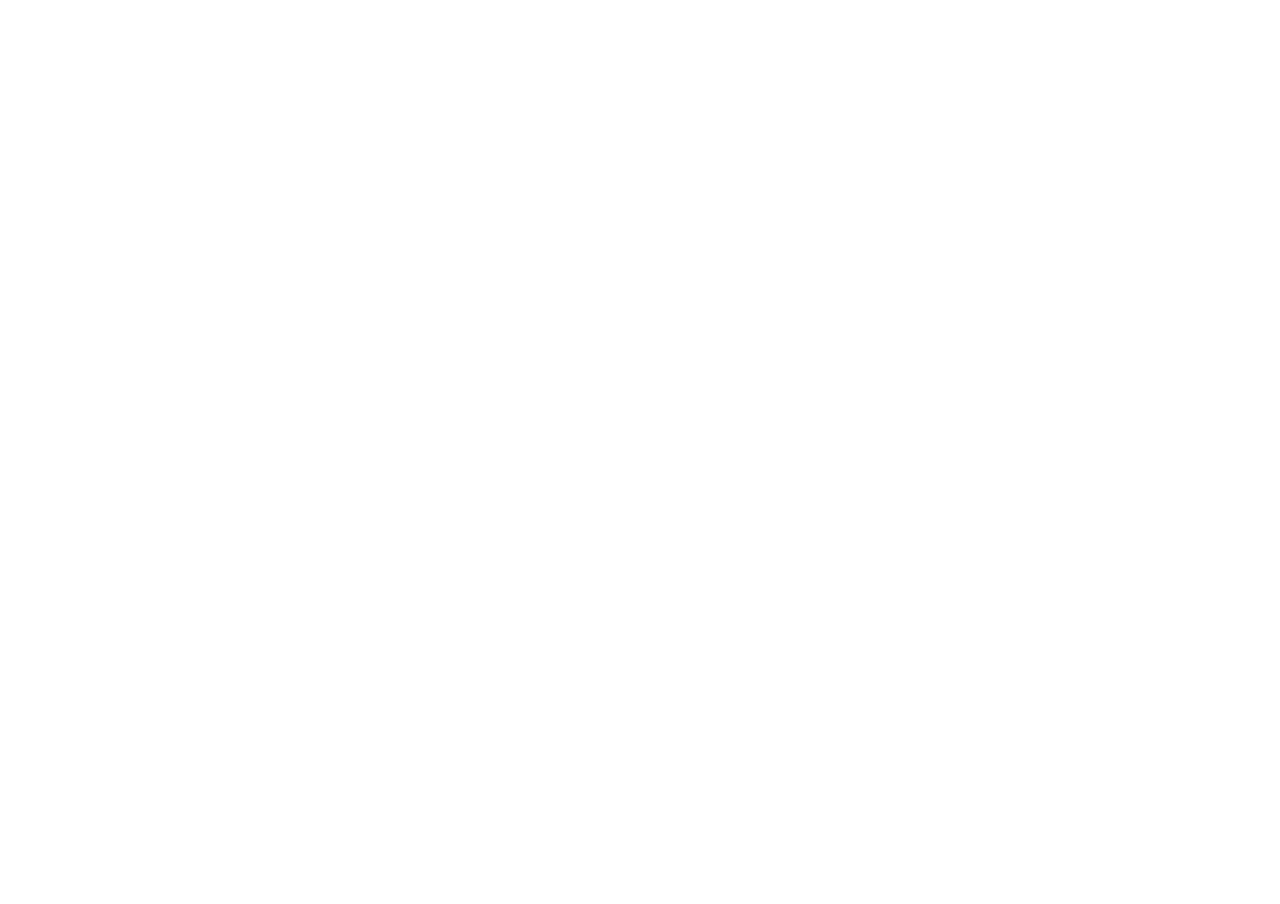
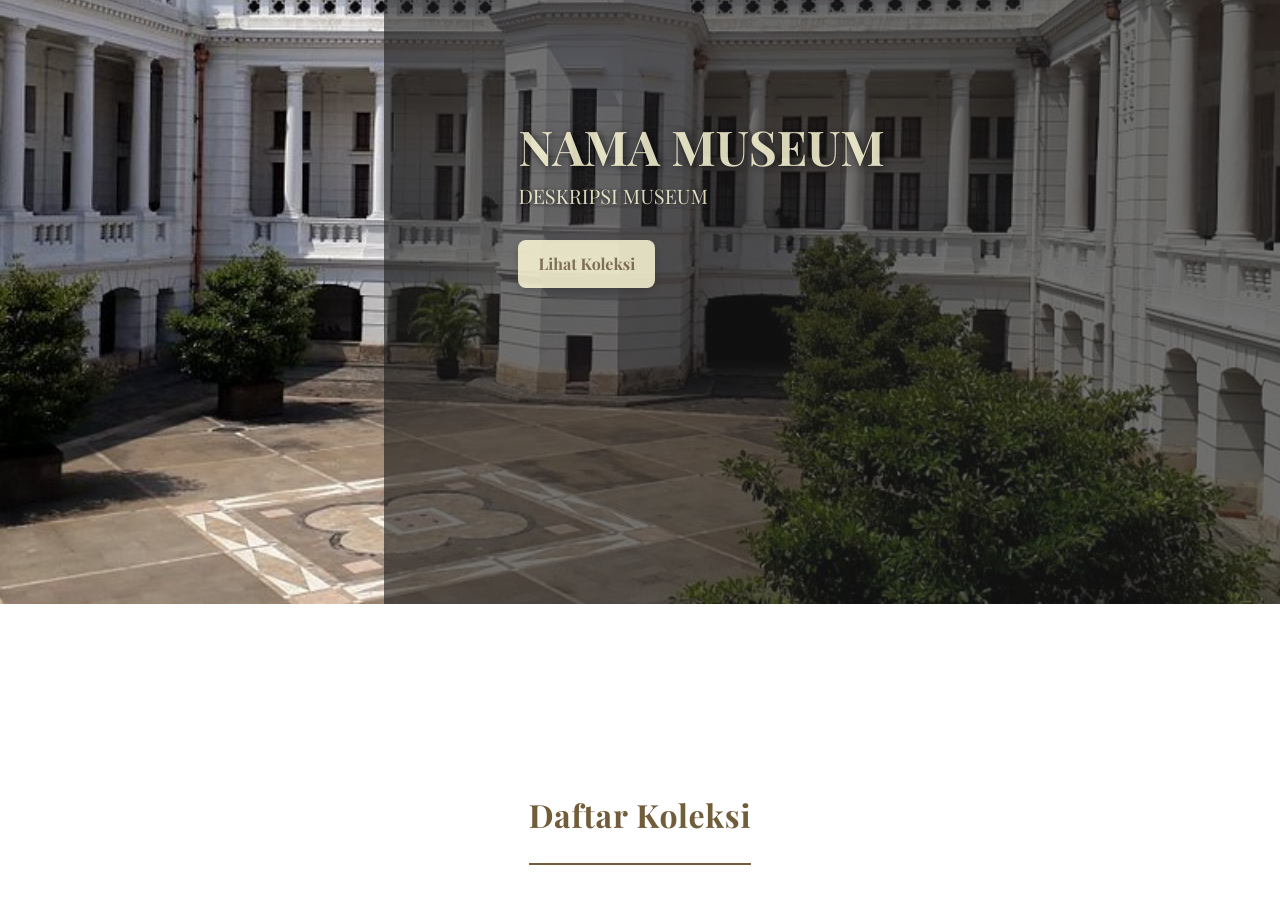
Before and after one commit to nugroho-dotnc/project-csc-artexplorer, a Next.js app: page /detail/1 in a window 1280 px wide. Shown: the part 260-1164 px from the top of the page. Before the commit the page ends 928 px from the top, so only its background shows below. Built offline with nearby package versions, Linux system fonts and the light colour scheme; a web font is replaced by a local one.

Commit message:
layouting page detail

```diff
--- a/src/pages/detail/[id].js
+++ b/src/pages/detail/[id].js
@@ -1,11 +1,52 @@
-import { useRouter } from 'next/router';
-const DetailMuseum = () => {
-     const router = useRouter();
-     const { id } = router.query;
-    return <>
-        <div className="mt-32">
-            detail museum { id }
+import React from 'react';
+import GalleryCard from '../../components/gallery-card';
+
+function MuseumDetail() {
+  return (
+    <div className="mt-16 md:mt-16">
+      {/* Page 1 - Hero Section */}
+      <div
+        className="flex justify-center md:justify-end items-center h-screen w-screen overflow-hidden bg-no-repeat bg-cover bg-center bg-scroll md:bg-fixed"
+        style={{
+          backgroundImage: `url("/uploads/museum/museum-bank-indonesia-tampak-dalam.jpg")`
+        }}
+      >
+        <div className="flex flex-col justify-center items-center bg-black/70 md:bg-black/60 w-full md:w-[70vw] h-full p-6 md:p-0">
+          <div className="flex flex-col justify-center text-[#FFFBD9] w-full md:w-[70%] h-auto md:h-1/2 text-center md:text-left py-5 md:py-0 animate-pulse">
+            <p className="font-bold text-[32px] md:text-[48px] leading-[1.2] md:leading-[1.1] mb-4 md:mb-3 drop-shadow-[2px_2px_4px_rgba(0,0,0,0.8)]">
+              {/* {museum.nama || "Museum"} */} NAMA MUSEUM
+            </p>
+            <p className="text-base md:text-xl leading-6 mb-5 md:mb-4 drop-shadow-[1px_1px_2px_rgba(0,0,0,0.8)]">
+              {/* {museum.deskripsi || "Deskripsi museum akan muncul di sini."} */} DESKRIPSI MUSEUM
+            </p>
+            <a
+              href="#daftar-koleksi"
+              className="text-[#847253] font-bold bg-[#FFFBD9] w-fit py-3 px-6 md:py-3 md:px-5 rounded-lg mt-6 md:mt-4 no-underline transition-all duration-300 ease-in-out cursor-pointer border-none text-base self-center md:self-start shadow-[0_4px_8px_rgba(0,0,0,0.2)] hover:bg-[#f0e8d9] hover:-translate-y-0.5 hover:shadow-[0_6px_12px_rgba(0,0,0,0.3)] active:translate-y-0 active:shadow-[0_2px_4px_rgba(0,0,0,0.2)]"
+            >
+              <span className="md:hidden">Jelajahi Koleksi</span>
+              <span className="hidden md:inline">Lihat Koleksi</span>
+            </a>
+          </div>
         </div>
-    </>
+      </div>
+
+      {/* Page 2 - Collections */}
+      <div className="flex flex-col justify-center items-center bg-white w-screen min-h-[60vh] text-[#725D3B] py-8 md:py-10">
+        <div className="border-b-2 border-[#725D3B] mb-6 md:mb-8 text-center pb-2 md:pb-3 px-5 md:px-0" id="daftar-koleksi">
+          <h1 className="m-0 font-bold tracking-wide text-[28px] md:text-[32px] pb-2 md:pb-3">
+            Daftar Koleksi
+          </h1>
+        </div>
+
+        <div className="grid grid-cols-2 md:grid-cols-4 gap-4 md:gap-6 px-5 md:px-6 w-full max-w-[1200px] mx-auto mb-6 md:mb-0">
+          {/* {listKoleksi.map((data, index) => {
+            return <GalleryCard data={data} key={index}/>
+          })} */}
+          {/* <GalleryCard/> */}
+        </div>
+      </div>
+    </div>
+  );
 }
-export default DetailMuseum;
+
+export default MuseumDetail;
--- a/src/pages/gallery/index.js
+++ b/src/pages/gallery/index.js
@@ -52,9 +52,6 @@
                                         {value.nama}
                                     </h1>
                                     <hr/>
-                                    {/* Menggantikan .daftar-koleksi
-                                      Grid dibuat responsif: 1 kolom di mobile, 2 di tablet, 4 di desktop.
-                                    */}
                                     <div className="grid grid-cols-1 gap-6 sm:grid-cols-2 lg:grid-cols-4">
                                         {
                                             value.koleksi.map((item, itemIndex) => (
```
Also changed, not shown: public/uploads/museum/1749981932904_Class_Diagram.jpg (deleted).
